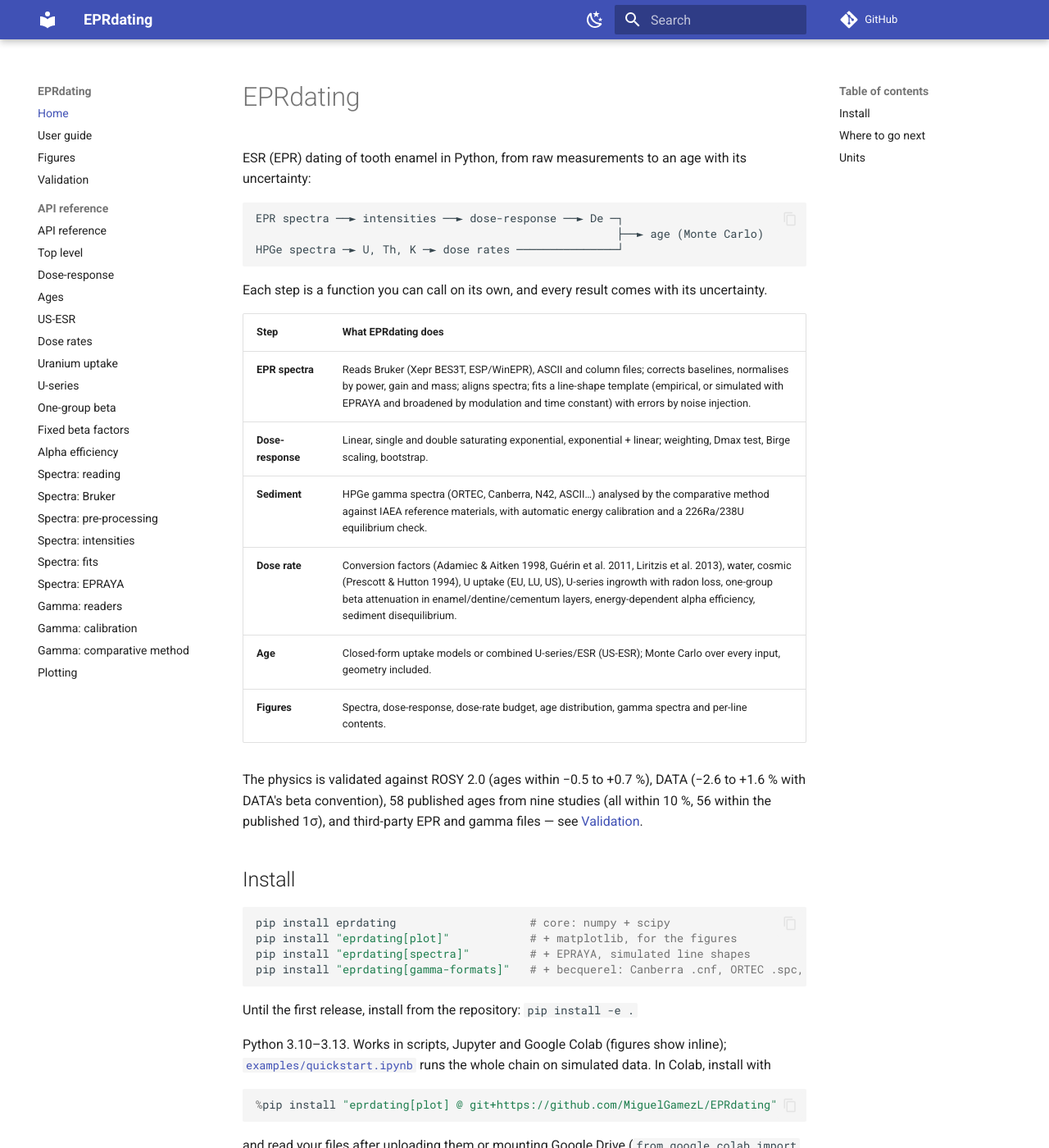
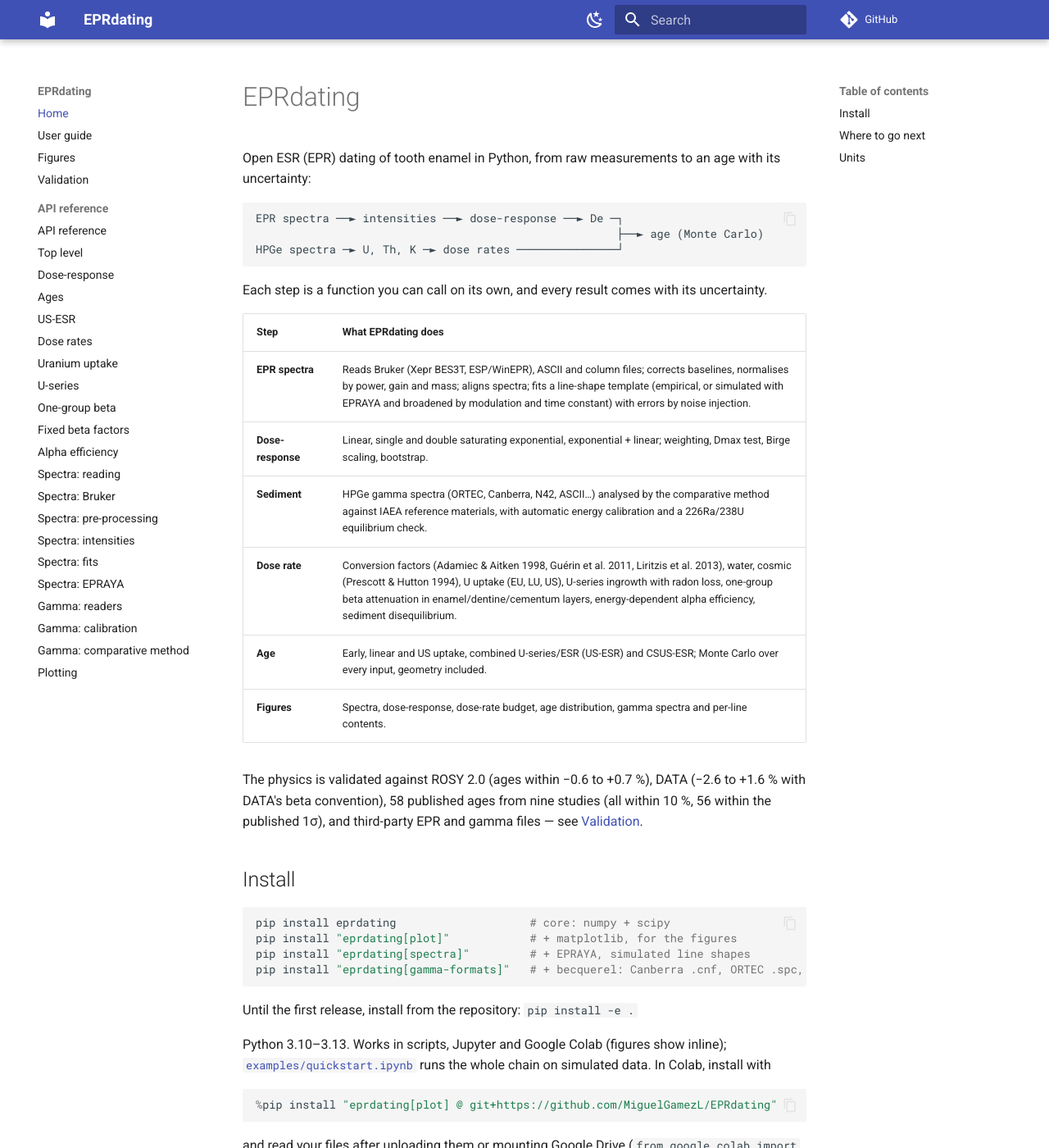
Before and after one commit to MiguelGamezL/EPRdating, an MkDocs documentation site: the page built from docs/index.md, in a window 1280 px wide and 1400 px high. Shown: the whole window at 82% size. Built offline with MkDocs 1.6.1 and Material for MkDocs 9.7.7, drawn with Linux system fonts in a browser that asks for light colours; comment, search, counter and statistics services are not loaded.

Commit message:
Update the package description; add Carvajal et al. 2011 to the references
- pyproject description and keywords cover gamma spectrometry, US-ESR and
  CSUS-ESR and the validation
- README: new overview (chain diagram, features), validation summary table,
  install extras, CSUS-ESR and beta_by_segment in the module table, USESR
  offset from the published benchmark, roadmap
- references: Carvajal, Montes & Almanza 2011; Brennan et al. 1999;
  Grün 2000; Shao et al. 2014, 2015
- ROSY agreement stated as -0.6 to +0.7 % (20-330 ka) everywhere

Co-Authored-By: Claude Opus 5.5 <noreply@anthropic.com>
Claude-Session: https://claude.ai/code/session_01MV4o9AXXFJAJwp5yf6Lnwq

````diff
--- a/docs/index.md
+++ b/docs/index.md
@@ -1,7 +1,7 @@
 # EPRdating
 
-ESR (EPR) dating of tooth enamel in Python, from raw measurements to an age
-with its uncertainty:
+Open ESR (EPR) dating of tooth enamel in Python, from raw measurements to an
+age with its uncertainty:
 
 ```text
 EPR spectra ──► intensities ──► dose-response ──► De ─┐
@@ -18,10 +18,10 @@ its uncertainty.
 | **Dose-response** | Linear, single and double saturating exponential, exponential + linear; weighting, Dmax test, Birge scaling, bootstrap. |
 | **Sediment** | HPGe gamma spectra (ORTEC, Canberra, N42, ASCII…) analysed by the comparative method against IAEA reference materials, with automatic energy calibration and a 226Ra/238U equilibrium check. |
 | **Dose rate** | Conversion factors (Adamiec & Aitken 1998, Guérin et al. 2011, Liritzis et al. 2013), water, cosmic (Prescott & Hutton 1994), U uptake (EU, LU, US), U-series ingrowth with radon loss, one-group beta attenuation in enamel/dentine/cementum layers, energy-dependent alpha efficiency, sediment disequilibrium. |
-| **Age** | Closed-form uptake models or combined U-series/ESR (US-ESR); Monte Carlo over every input, geometry included. |
+| **Age** | Early, linear and US uptake, combined U-series/ESR (US-ESR) and CSUS-ESR; Monte Carlo over every input, geometry included. |
 | **Figures** | Spectra, dose-response, dose-rate budget, age distribution, gamma spectra and per-line contents. |
 
-The physics is validated against ROSY 2.0 (ages within −0.5 to +0.7 %),
+The physics is validated against ROSY 2.0 (ages within −0.6 to +0.7 %),
 DATA (−2.6 to +1.6 % with DATA's beta convention), 58 published ages from
 nine studies (all within 10 %, 56 within the published 1σ),
 and third-party EPR and gamma files — see
--- a/pyproject.toml
+++ b/pyproject.toml
@@ -5,12 +5,12 @@ build-backend = "hatchling.build"
 [project]
 name = "eprdating"
 dynamic = ["version"]
-description = "ESR/EPR dating in Python: from spectra and dose-response curves to dose rates and ages."
+description = "Open ESR dating of tooth enamel in Python: EPR and HPGe gamma spectra, dose rates with one-group beta attenuation, EU/LU/US-ESR/CSUS-ESR ages with Monte Carlo uncertainties; validated against ROSY, DATA and published ages."
 readme = "README.md"
 requires-python = ">=3.10"
 license = { file = "LICENSE" }
 authors = [{ name = "Miguel Enrique Gámez López", email = "megamezl@unal.edu.co" }]
-keywords = ["ESR dating", "EPR", "geochronology", "tooth enamel", "dose rate", "trapped charge dating"]
+keywords = ["ESR dating", "EPR", "geochronology", "tooth enamel", "dose rate", "US-ESR", "gamma spectrometry", "trapped charge dating"]
 classifiers = [
   "Programming Language :: Python :: 3",
   "Programming Language :: Python :: 3.10",
````
Also changed, not shown: README.md (+51 -23 lines), docs/validation.md (+1 -1 lines), 1 other file.
